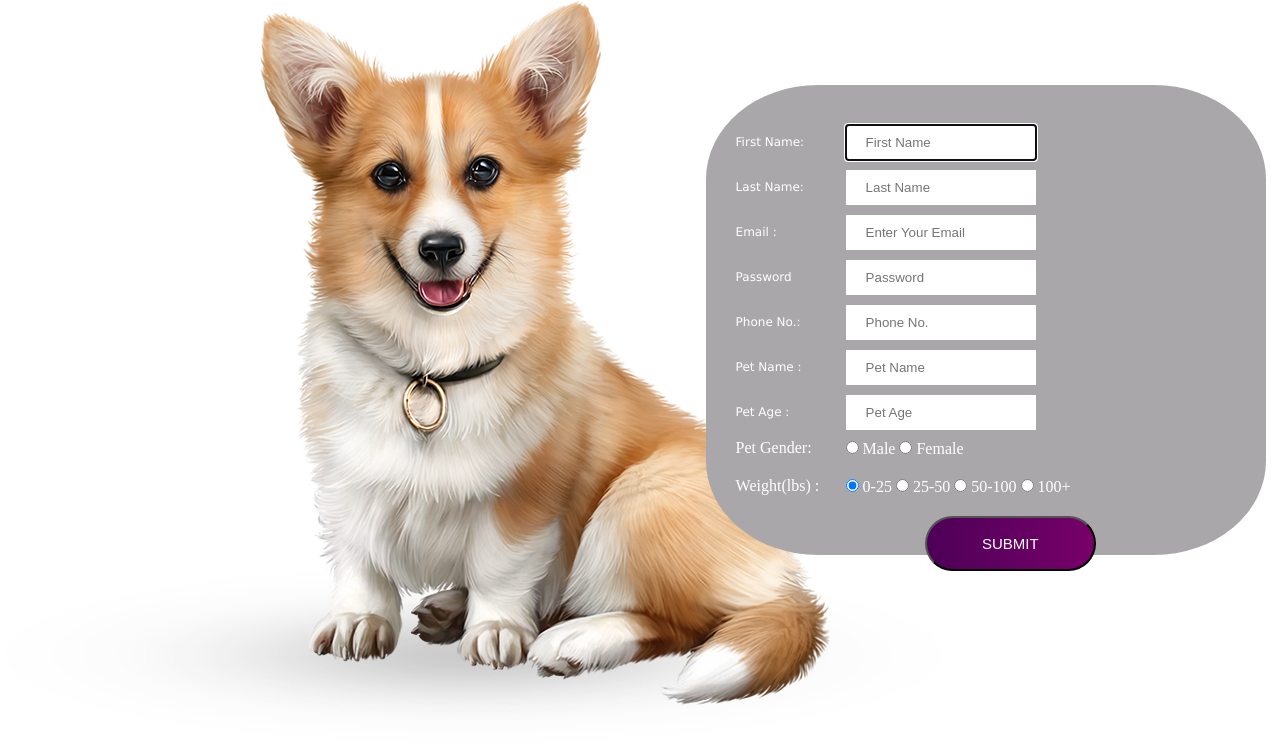
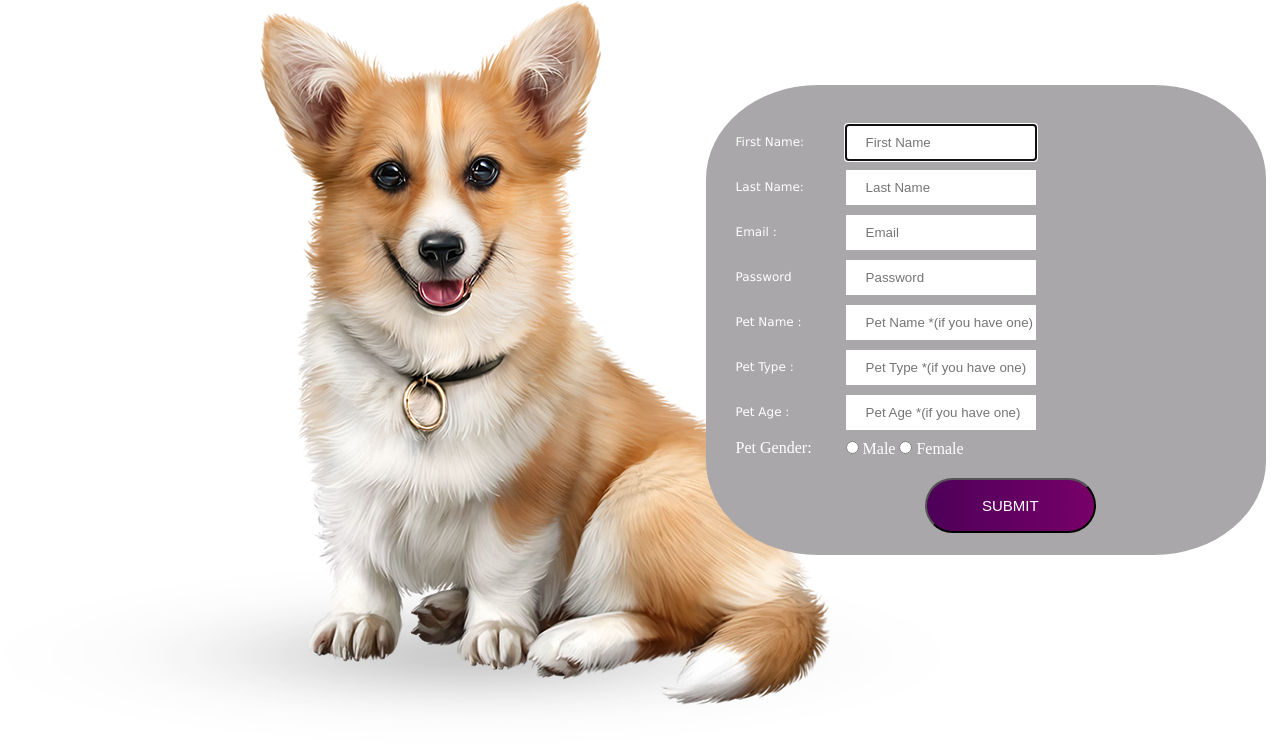
Before and after one commit to adnanoa/pety-, a plain HTML site: page regestire.html in a window 1280 px wide. Drawn offline with Linux system fonts and the light colour scheme.

Commit message:
Update regestire.html

```diff
--- a/regestire.html
+++ b/regestire.html
@@ -4,6 +4,7 @@
     <title>Register</title>
     <link href="css/register.css" rel="stylesheet">
     <link rel="stylesheet" href="css/register.css">
+	<link rel="shortcut icon" type="image/x-icon" href="img/post/pet-care (1).png">
   </head>
   <body>
 
@@ -15,9 +16,12 @@
     </div>
     <!-- left container -->
 
+
     <!-- Body of Form starts -->
   	<div class="container">
       <form method="post" autocomplete="on">
+
+
         <!--First name-->
     		<div class="box">
           <label for="firstName" class="fl fontLabel"> First Name: </label>
@@ -41,15 +45,17 @@
     		</div>
     	<!--Second name-->
 
+
 		<!-- Email -->
 			<div class="box">
                 <label for="Email" class="fl fontLabel"> Email :</label>
     			<div class="fl iconBox"><i class="fa fa-user"aria-hidden="true"></i></div>
     			<div class="fr">
-    					<input type="email" required name="Email"placeholder="Enter Your Email" class="textBox">
+    					<input type="email" required name="Email"placeholder="Email" class="textBox">
     			</div>
     		</div>
 		<!-- end of Email -->
+
 
         <!---Password------>
     		<div class="box">
@@ -58,19 +64,9 @@
                       <div class="fr">
                               <input type="Password" required name="password" placeholder="Password" class="textBox">
                       </div>
+                      <div class="clr"></div>
             </div>
          <!---Password---->
-
-
-    		<!---Phone No.------>
-    		<div class="box">
-                <label for="phone" class="fl fontLabel"> Phone No.: </label>
-    			<div class="fl iconBox"><i class="fa fa-phone-square" aria-hidden="true"></i></div>
-    			<div class="fr">
-    					<input type="text" required name="phoneNo" maxlength="10" placeholder="Phone No." class="textBox">
-    			</div>
-    		</div>
-    		<!---Phone No.---->
 
 
     	<!---Pet Name---->
@@ -78,47 +74,43 @@
                 <label for="petName" class="fl fontLabel"> Pet Name : </label>
     			<div class="fl iconBox"><i class="fa fa-envelope" aria-hidden="true"></i></div>
     			<div class="fr">
-    					<input type="text" required name="petName" placeholder="Pet Name" class="textBox">
+    					<input type="text" name="petName" placeholder="Pet Name *(if you have one)" class="textBox">
     			</div>
     		</div>
     	<!--end of Pet Name----->
+
+
+		<!---Pet Type------>
+    		<div class="box">
+                <label for="Type" class="fl fontLabel"> Pet Type : </label>
+    			<div class="fl iconBox"><i class="fa fa-phone-square" aria-hidden="true"></i></div>
+    			<div class="fr">
+    					<input type="text" name="Type" maxlength="10" placeholder="Pet Type *(if you have one)" class="textBox">
+    			</div>
+    			<div class="clr"></div>
+    		</div>
+    	<!---Pet Type---->
+
 
         <!---Pet Age---->
     		<div class="box">
                 <label for="petAge" class="fl fontLabel"> Pet Age : </label>
     			<div class="fl iconBox"><i class="fa fa-envelope" aria-hidden="true"></i></div>
     			<div class="fr">
-    					<input type="number" required name="petAge" placeholder="Pet Age" class="textBox">
+    					<input type="number" name="petAge" placeholder="Pet Age *(if you have one)" class="textBox">
     			</div>
     		</div>
     	<!--end of Pet Age----->
 
 
-
-
-
     	<!---Pet Gender----->
     		<div class="radio">
                      <label for="gender" class="fl fonLabel">Pet Gender: </label>
-    				<input type="radio" name="Gender" value="Male" required> Male
-    				<input type="radio" name="Gender" value="Female" required> Female
+    				<input type="radio" name="Gender" value="Male"> Male
+    				<input type="radio" name="Gender" value="Female"> Female
     		</div>
     	<!---end of Pet Gender--->
 
-            <!-- pet weight -->
-            <div class="radio">
-                    <label for="pet-weight-0-25" class="fl fontLabel">Weight(lbs) : </label>
-                    <input id="pet-weight-0-25" type="radio" name="pet-weight" value="0-25" checked>
-                    <label for="pet-weight-0-25">0-25</label>
-                    <input id="pet-weight-25-50" type="radio" name="pet-weight" value="25-50">
-                    <label for="pet-weight-25-50">25-50</label>
-                    <input id="pet-weight-50-100" type="radio" name="pet-weight" value="50-100">
-                    <label for="pet-weight-50-100">50-100</label>
-                    <input id="pet-weight-100-plus" type="radio" name="pet-weight" value="100+">
-                    <label for="pet-weight-100-plus">100+</label>
-
-            </div>
-            <!-- end of pet weight -->
 
     	<!---Submit Button------>
     		<div class="box">
```
Lines whose indentation alone changed are shown as unchanged.
